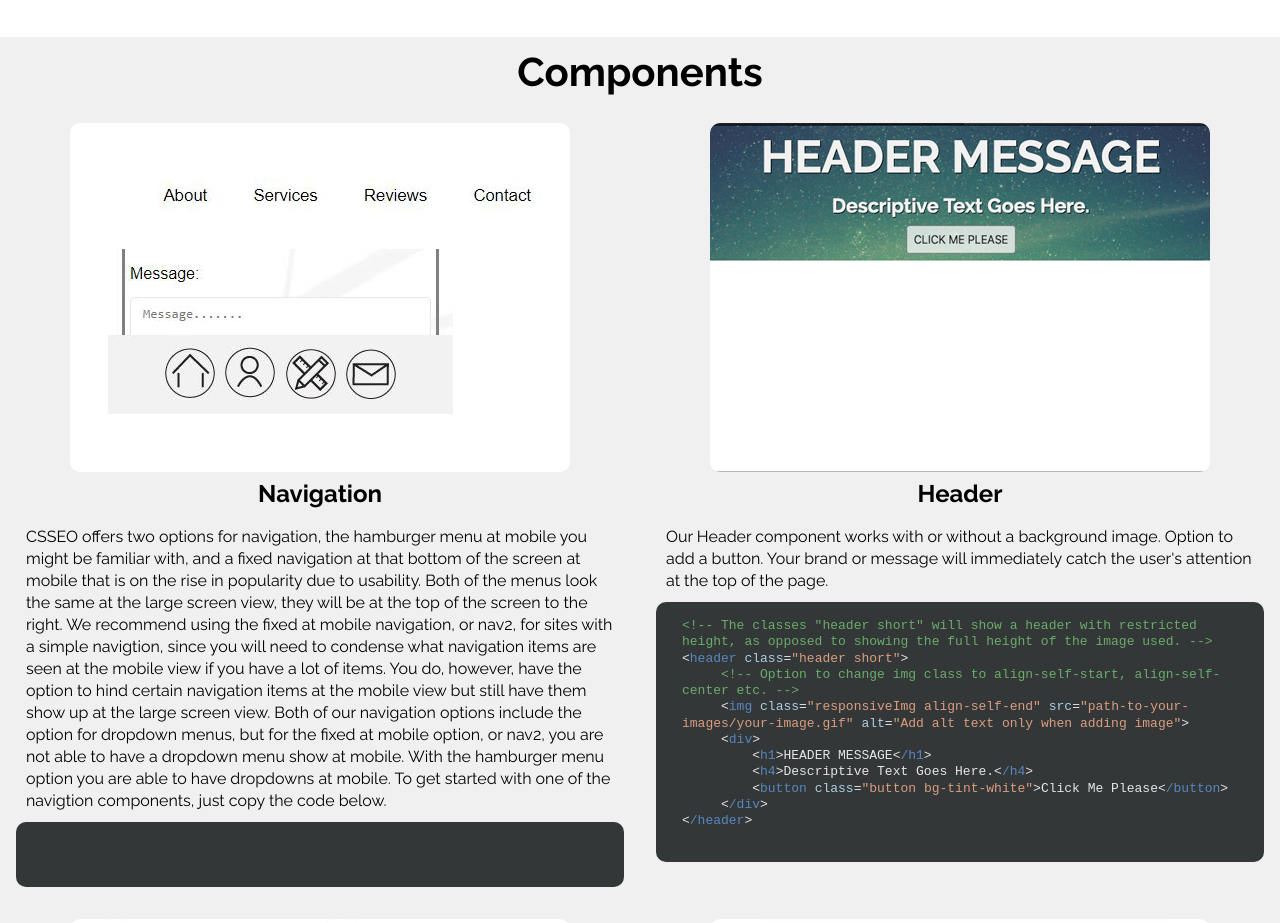
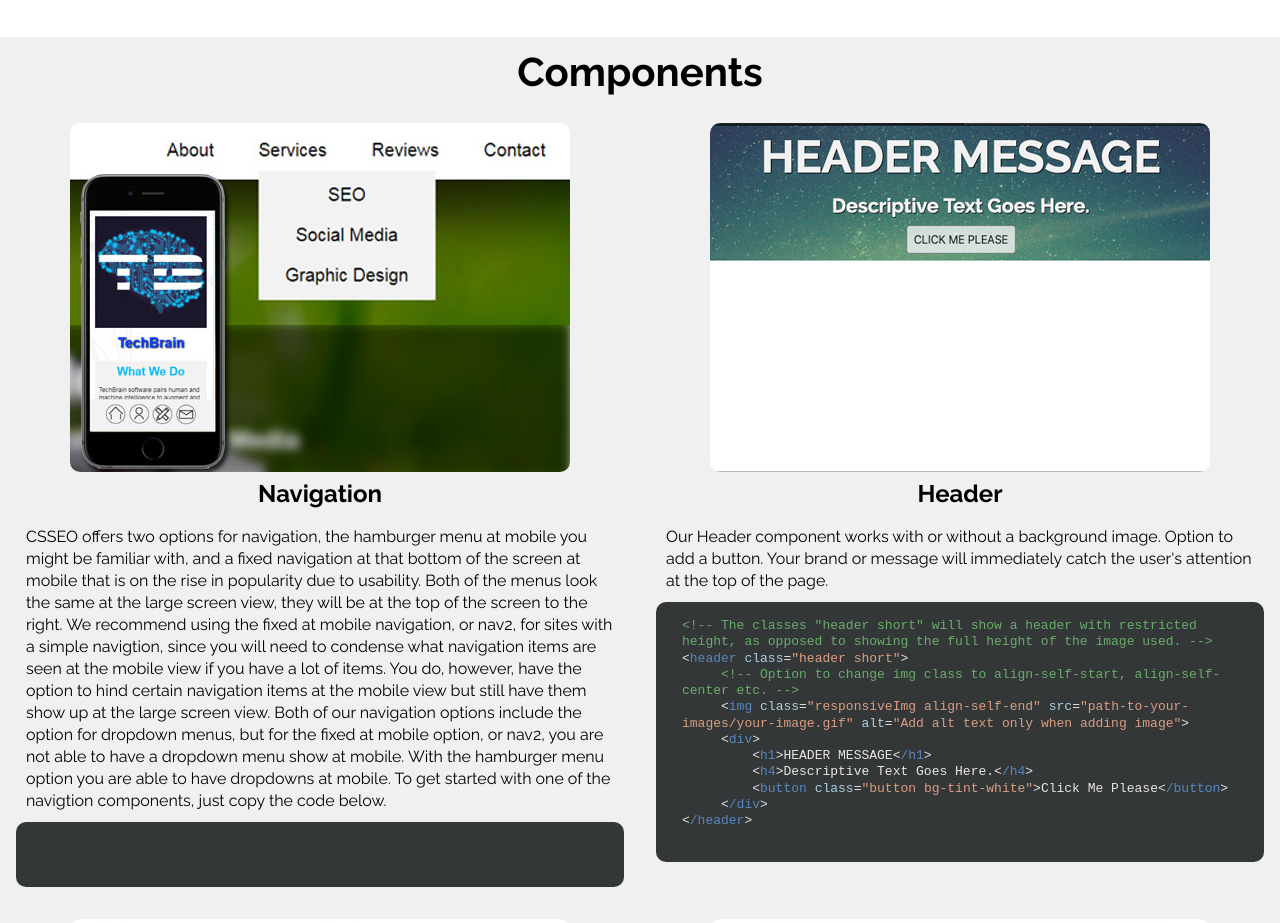
Before and after one commit to paigem33/FEWD2-framework, a plain HTML site: page root/index.html in a window 1280 px wide. Shown: the part 3823-4746 px from the top of the page. Drawn offline with nearby package versions, Linux system fonts and the light colour scheme.

Commit message:
changed navcomp img

```diff
--- a/root/index.html
+++ b/root/index.html
@@ -655,7 +655,7 @@
         <h2 class="center-text">Components</h2>
         <div class="flex">
           <div class="col-2 padding-3">
-            <img src="images/nav-comp.gif" class="responsiveImg border-rounded" alt="example of navigation component">
+            <img src="images/navcomp.jpg" class="responsiveImg border-rounded" alt="example of navigation component">
             <h5 class="center-text">Navigation</h5>
             <p>CSSEO offers two options for navigation, the hamburger menu at mobile you might be familiar with, and a fixed navigation at that bottom of the screen at mobile that is on the rise in popularity due to usability. Both of the menus look the same at the large screen view, they will be at the top of the screen to the right. We recommend using the fixed at mobile navigation, or nav2, for sites with a simple navigtion, since you will need to condense what navigation items are seen at the mobile view if you have a lot of items. You do, however, have the option to hind certain navigation items at the mobile view but still have them show up at the large screen view. Both of our navigation options include the option for dropdown menus, but for the fixed at mobile option, or nav2, you are not able to have a dropdown menu show at mobile. With the hamburger menu option you are able to have dropdowns at mobile. To get started with one of the navigtion components, just copy the code below.</p>
             <pre class="border-rounded">
```
Also changed, not shown: root/images/nav-comp.gif (deleted), root/images/navcomp.jpg (added).
